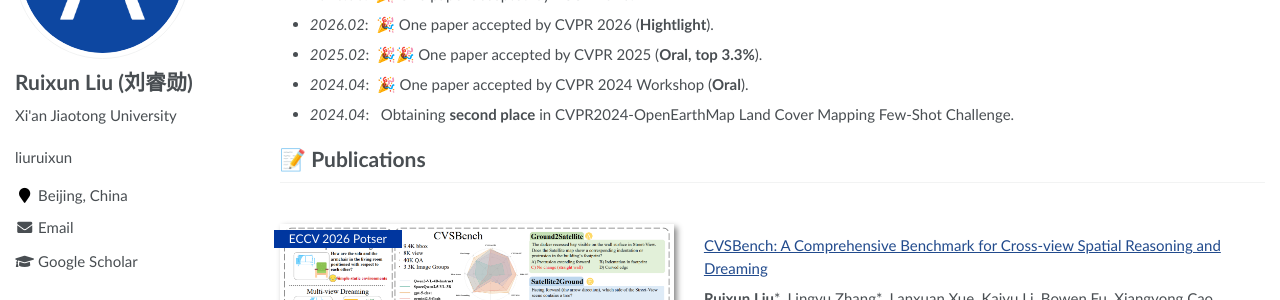
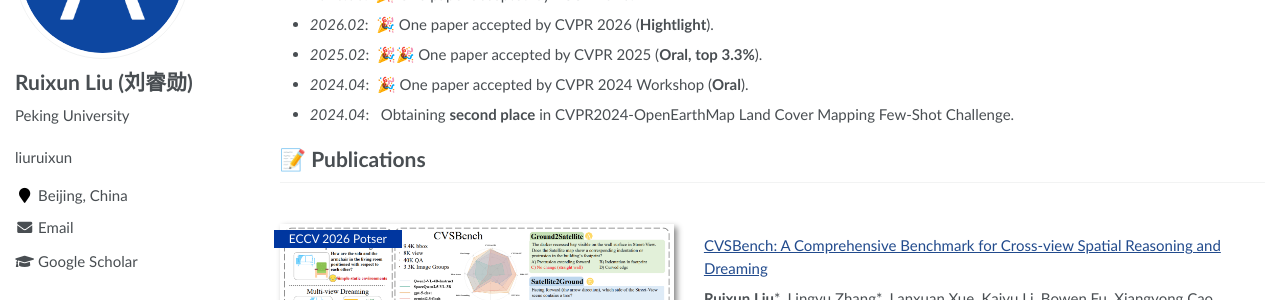
Before and after one commit to liuruixun/liuruixun.github.io, a Jekyll site: the page built from _pages/about.md, in a window 1280 px wide. Shown: the part 207-507 px from the top of the page. Built offline with Jekyll 4.4.1, drawn with Linux system fonts in a browser that asks for light colours.

Commit message:
Update _config.yml

```diff
--- a/_config.yml
+++ b/_config.yml
@@ -23,7 +23,7 @@ baidu_site_verification  :  # get baidu_site_verification from https://ziyuan.ba
 author:
   name             : "Ruixun Liu (刘睿勋)"
   avatar           : "images/android-chrome-512x512.png"
-  bio              : "Xi'an Jiaotong University"
+  bio              : "Peking University"
   location         : "Beijing, China"
   employer         :
   pubmed           :
```
